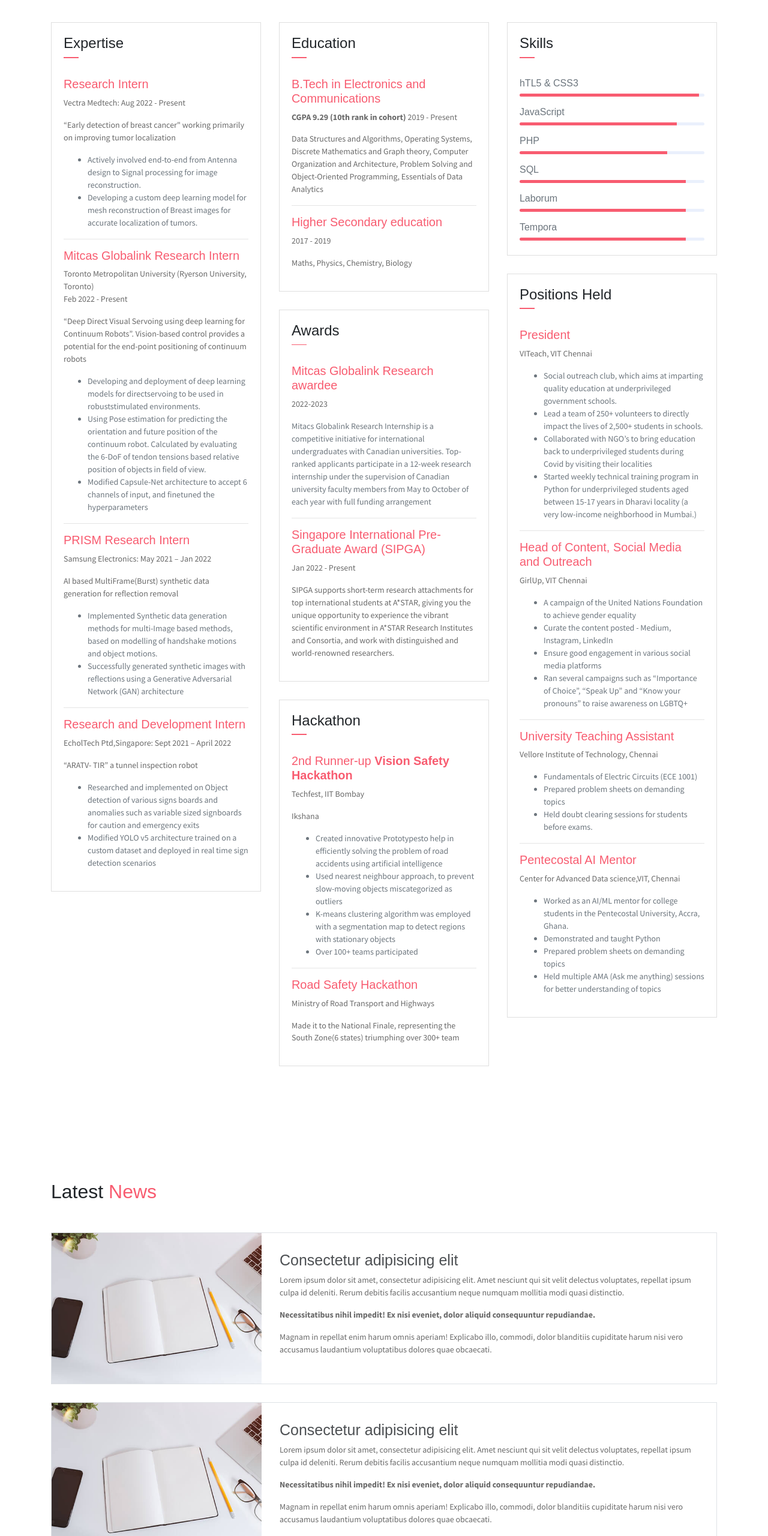
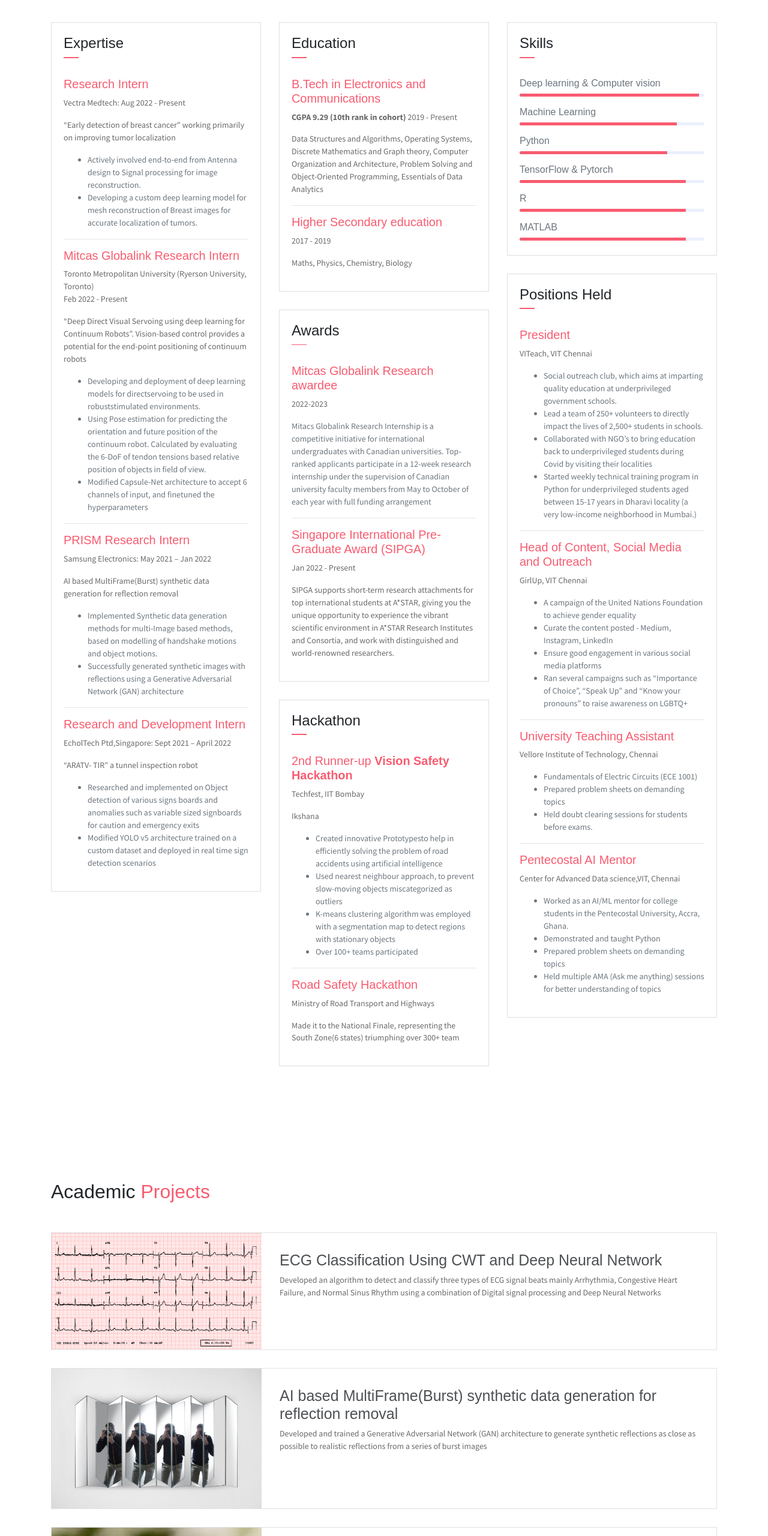
Before and after one commit to fyellow/WebsitePortfolio, a plain HTML site: page index.html in a window 1280 px wide. Shown: the part 1260-3820 px from the top of the page at 60% size. Drawn offline with nearby package versions, Linux system fonts and the light colour scheme; some packages are replaced by stand-ins of ours; a script that the page names is missing.

Commit message:
edited projects

```diff
--- a/index.html
+++ b/index.html
@@ -270,27 +270,27 @@
                             </div>
                         </div>
                         <div class="card-body pb-2">
-                           <h6>hTL5 &amp; CSS3</h6>
+                           <h6>Deep learning &amp; Computer vision</h6>
                             <div class="progress mb-3">
                                 <div class="progress-bar bg-danger" role="progressbar" style="width: 97%" aria-valuenow="25" aria-valuemin="0" aria-valuemax="100"></div>
                             </div>
-                            <h6>JavaScript</h6>
+                            <h6>Machine Learning</h6>
                             <div class="progress mb-3">
                                 <div class="progress-bar bg-danger" role="progressbar" style="width: 85%" aria-valuenow="25" aria-valuemin="0" aria-valuemax="100"></div>
                             </div>
-                            <h6>PHP</h6>
+                            <h6>Python</h6>
                             <div class="progress mb-3">
                                 <div class="progress-bar bg-danger" role="progressbar" style="width: 80%" aria-valuenow="50" aria-valuemin="0" aria-valuemax="100"></div>
                             </div>
-                            <h6>SQL</h6>
+                            <h6>TensorFlow &amp; Pytorch</h6>
                             <div class="progress mb-3">
                                 <div class="progress-bar bg-danger" role="progressbar" style="width: 90%" aria-valuenow="75" aria-valuemin="0" aria-valuemax="100"></div>
                             </div>
-                            <h6>Laborum</h6>
+                            <h6>R</h6>
                             <div class="progress mb-3">
                                 <div class="progress-bar bg-danger" role="progressbar" style="width: 90%" aria-valuenow="75" aria-valuemin="0" aria-valuemax="100"></div>
                             </div>
-                            <h6>Tempora</h6>
+                            <h6>MATLAB</h6>
                             <div class="progress mb-3">
                                 <div class="progress-bar bg-danger" role="progressbar" style="width: 90%" aria-valuenow="75" aria-valuemin="0" aria-valuemax="100"></div>
                             </div>
@@ -360,59 +360,102 @@
 
     <section class="section" id="blog">
         <div class="container">
-            <h2 class="mb-5">Latest <span class="text-danger">News</span></h2>
+            <h2 class="mb-5"> Academic <span class="text-danger">Projects</span></h2>
             <div class="row">
                 <div class="blog-card">
                     <div class="img-holder">
-                        <img src="assets/imgs/blog1.jpg" alt="Download free bootstrap 4 landing page, free boootstrap 4 templates, Download free bootstrap 4.1 landing page, free boootstrap 4.1.1 templates, meyawo Landing page">
+                        <img src="assets/imgs/ecg.png" alt="Download free bootstrap 4 landing page, free boootstrap 4 templates, Download free bootstrap 4.1 landing page, free boootstrap 4.1.1 templates, meyawo Landing page">
                     </div>
                     <div class="content-holder">
-                        <h6 class="title">Consectetur adipisicing elit</h6>
+                        <h6 class="title">ECG Classification Using CWT and Deep Neural Network</h6>
 
 
 
-                        <p>Lorem ipsum dolor sit amet, consectetur adipisicing elit. Amet nesciunt qui sit velit delectus voluptates, repellat ipsum culpa id deleniti. Rerum debitis facilis accusantium neque numquam mollitia modi quasi distinctio.</p>
 
-                        <p><b>Necessitatibus nihil impedit! Ex nisi eveniet, dolor aliquid consequuntur repudiandae.</b></p>
-                        <p>Magnam in repellat enim harum omnis aperiam! Explicabo illo, commodi, dolor blanditiis cupiditate harum nisi vero accusamus laudantium voluptatibus dolores quae obcaecati.</p>
+                        <p>Developed an algorithm to detect and classify three types of
+                            ECG signal beats mainly Arrhythmia, Congestive Heart Failure, and Normal Sinus Rhythm using a combination of Digital
+                            signal processing and Deep Neural Networks</p>
+
 
 
                     </div>
                 </div><!-- end of blog wrapper -->
                 <div class="blog-card">
                     <div class="img-holder">
-                        <img src="assets/imgs/blog1.jpg" alt="Download free bootstrap 4 landing page, free boootstrap 4 templates, Download free bootstrap 4.1 landing page, free boootstrap 4.1.1 templates, meyawo Landing page">
+                        <img src="assets/imgs/reflections.jpg" alt="Download free bootstrap 4 landing page, free boootstrap 4 templates, Download free bootstrap 4.1 landing page, free boootstrap 4.1.1 templates, meyawo Landing page">
                     </div>
                     <div class="content-holder">
-                        <h6 class="title">Consectetur adipisicing elit</h6>
+                        <h6 class="title">AI based MultiFrame(Burst) synthetic data generation for reflection removal</h6>
 
 
 
-                        <p>Lorem ipsum dolor sit amet, consectetur adipisicing elit. Amet nesciunt qui sit velit delectus voluptates, repellat ipsum culpa id deleniti. Rerum debitis facilis accusantium neque numquam mollitia modi quasi distinctio.</p>
+                        <p>Developed and trained a Generative
+                            Adversarial Network (GAN) architecture to generate synthetic reflections as close as possible to realistic reflections
+                            from a series of burst images</p>
 
-                        <p><b>Necessitatibus nihil impedit! Ex nisi eveniet, dolor aliquid consequuntur repudiandae.</b></p>
-                        <p>Magnam in repellat enim harum omnis aperiam! Explicabo illo, commodi, dolor blanditiis cupiditate harum nisi vero accusamus laudantium voluptatibus dolores quae obcaecati.</p>
+
 
 
                     </div>
                 </div><!-- end of blog wrapper -->
                 <div class="blog-card">
                     <div class="img-holder">
-                        <img src="assets/imgs/blog1.jpg" alt="Download free bootstrap 4 landing page, free boootstrap 4 templates, Download free bootstrap 4.1 landing page, free boootstrap 4.1.1 templates, meyawo Landing page">
+                        <img src="assets/imgs/bird.jpg" alt="Download free bootstrap 4 landing page, free boootstrap 4 templates, Download free bootstrap 4.1 landing page, free boootstrap 4.1.1 templates, meyawo Landing page">
                     </div>
                     <div class="content-holder">
-                        <h6 class="title">Consectetur adipisicing elit</h6>
+                        <h6 class="title"> Bird Call Analysis using deep CNN</h6>
 
 
 
-                        <p>Lorem ipsum dolor sit amet, consectetur adipisicing elit. Amet nesciunt qui sit velit delectus voluptates, repellat ipsum culpa id deleniti. Rerum debitis facilis accusantium neque numquam mollitia modi quasi distinctio.</p>
+                        <p>Examine the possibility to identify bird species from birdsong, through signal
+                            processing. All the data is analyzed using the three key features: frequency, pattern and length and converted into
+                            spectrogram passed through CNN
+                            </p>
 
-                        <p><b>Necessitatibus nihil impedit! Ex nisi eveniet, dolor aliquid consequuntur repudiandae.</b></p>
-                        <p>Magnam in repellat enim harum omnis aperiam! Explicabo illo, commodi, dolor blanditiis cupiditate harum nisi vero accusamus laudantium voluptatibus dolores quae obcaecati.</p>
+
 
 
                     </div>
                 </div><!-- end of blog wrapper -->
+                <div class="blog-card">
+                    <div class="img-holder">
+                        <img src="assets/imgs/robot.jpg" alt="Download free bootstrap 4 landing page, free boootstrap 4 templates, Download free bootstrap 4.1 landing page, free boootstrap 4.1.1 templates, meyawo Landing page">
+                    </div>
+                    <div class="content-holder">
+                        <h6 class="title"> ARATV-TIR</h6>
+
+
+
+                        <p>In collaboration with EcholTech, Singapore, as Research and Development. Modified YOLO V5
+                            architecture and trained on custom dataset and deployed in real time scenarios.
+                            </p>
+
+
+
+
+                    </div>
+                </div><!-- end of blog wrapper -->
+                <div class="blog-card">
+                    <div class="img-holder">
+                        <img src="assets/imgs/car.jpg" alt="Download free bootstrap 4 landing page, free boootstrap 4 templates, Download free bootstrap 4.1 landing page, free boootstrap 4.1.1 templates, meyawo Landing page">
+                    </div>
+                    <div class="content-holder">
+                        <h6 class="title">Smart Vision- “Ikshana” (Vision Safety Hackathon)</h6>
+
+
+
+                        <p>An AI based system for intelligent transportation system packed
+                            withtraffic characteristics prediction, emergency vehicle identification with rerouting, and anomaly detection for road
+                            accidents implemented using YOLOv3, CNN.
+
+                            </p>
+
+
+
+
+                    </div>
+                </div><!-- end of blog wrapper -->
+
 
 
 
```
Also changed, not shown: assets/imgs/bird.jpg (added), assets/imgs/car.jpg (added), assets/imgs/ecg.png (added), assets/imgs/reflections.jpg (added), assets/imgs/robot.jpg (added).
